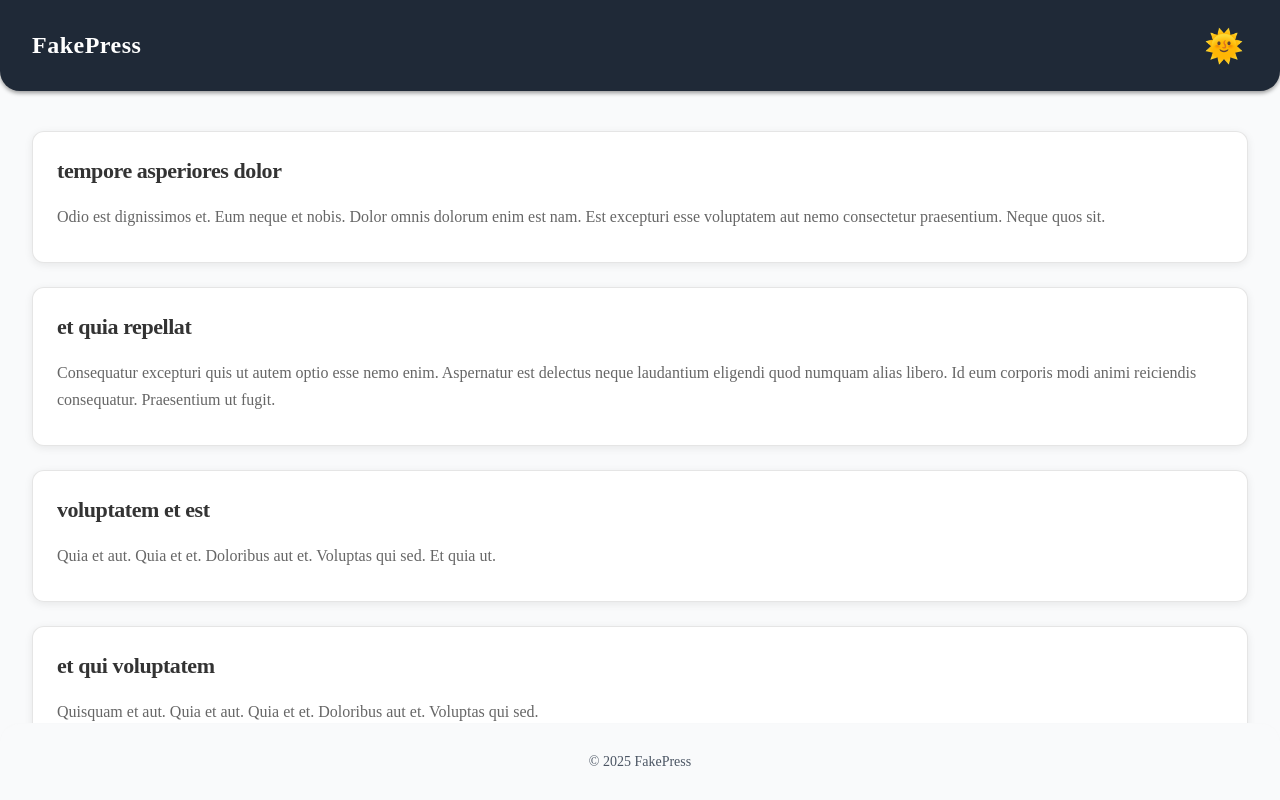
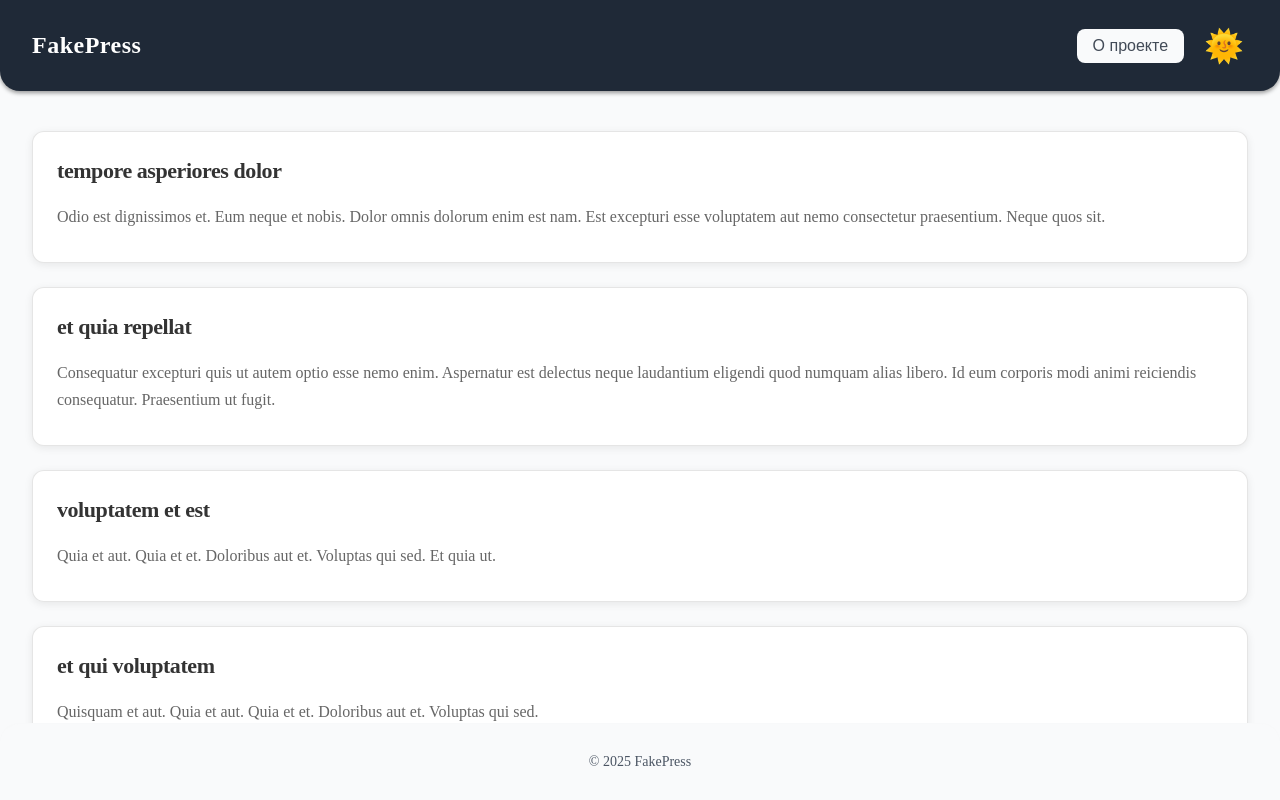
Before and after one commit to MrFa1n/fake-press, a React (Vite) app: page / in a window 1280 px wide. Built offline with nearby package versions, Linux system fonts and the light colour scheme.

Commit message:
feat: add Modal and Button components, enhance Header with project info button

```diff
--- a/src/index.css
+++ b/src/index.css
@@ -9,6 +9,7 @@ body,
 body[data-theme="light"] {
   --bg-color: #f9fafb;
   --text-color: #1f2937d6;
+  --overlay-border: rgba(0, 0, 0, 0.1);
 
   --card-bg: #fff;
   --card-border: rgba(0, 0, 0, 0.1);
@@ -32,6 +33,7 @@ body[data-theme="light"] {
 body[data-theme="dark"] {
   --bg-color: #1f2937d6;
   --text-color: #f9fafb;
+  --overlay-border: rgba(255, 255, 255, 0.1);
 
   --card-bg: #2c3e50;
   --card-border: rgba(255, 255, 255, 0.1);
--- /dev/null
+++ b/src/shared/ui/Button/Button.module.css
@@ -0,0 +1,13 @@
+.button {
+  color: var(--text-color);
+  background: var(--bg-color);
+  padding: 0.5rem 1rem;
+  border-radius: 8px;
+  border: none;
+  cursor: pointer;
+  font-size: 1rem;
+}
+
+.button:hover {
+  opacity: 0.9;
+}
--- /dev/null
+++ b/src/shared/ui/Button/Button.tsx
@@ -0,0 +1,13 @@
+import styles from "./Button.module.css";
+
+interface ButtonProps extends React.ButtonHTMLAttributes<HTMLButtonElement> {
+  children: React.ReactNode;
+}
+
+export const Button = ({ children, ...props }: ButtonProps) => {
+  return (
+    <button type="button" className={styles.button} {...props}>
+      {children}
+    </button>
+  );
+};
--- /dev/null
+++ b/src/shared/ui/Modal/Modal.module.css
@@ -0,0 +1,19 @@
+.overlay {
+  position: fixed;
+  inset: 0;
+  background-color: var(--overlay-bg, rgba(0, 0, 0, 0.7));
+  display: flex;
+  justify-content: center;
+  align-items: center;
+  z-index: 1000;
+}
+
+.content {
+  background: var(--bg-color);
+  color: var(--text-color);
+  padding: 2rem;
+  border-radius: 12px;
+  max-width: 400px;
+  width: 100%;
+  border: 1px solid var(--overlay-border, rgba(0, 0, 0, 0.1));
+}
--- /dev/null
+++ b/src/shared/ui/Modal/Modal.tsx
@@ -0,0 +1,35 @@
+import { useEffect, type ReactNode } from "react";
+import styles from "./Modal.module.css";
+import ReactDOM from "react-dom";
+
+interface ModalProps {
+  isOpen: boolean;
+  onClose: () => void;
+  children: ReactNode;
+}
+
+export const Modal = ({ isOpen, onClose, children }: ModalProps) => {
+  useEffect(() => {
+    const handleEscape = (event: KeyboardEvent) => {
+      if (event.key === "Escape") {
+        onClose();
+      }
+    };
+
+    document.addEventListener("keydown", handleEscape);
+    return () => {
+      document.removeEventListener("keydown", handleEscape);
+    };
+  }, [onClose]);
+
+  if (!isOpen) return null;
+
+  return ReactDOM.createPortal(
+    <div className={styles.overlay} onClick={onClose}>
+      <div className={styles.content} onClick={(e) => e.stopPropagation()}>
+        {children}
+      </div>
+    </div>,
+    document.body
+  );
+};
--- a/src/widgets/LayoutHeader/Header.module.css
+++ b/src/widgets/LayoutHeader/Header.module.css
@@ -16,3 +16,9 @@
   letter-spacing: 0.5px;
   color: var(--logo-color, inherit);
 }
+
+.navigation {
+  align-items: center;
+  display: flex;
+  gap: 1rem;
+}
--- a/src/widgets/LayoutHeader/Header.tsx
+++ b/src/widgets/LayoutHeader/Header.tsx
@@ -1,11 +1,40 @@
 import { ThemeSwitcher } from "@/features/ThemeSwitcher/ui/ThemeSwitcher";
 import styles from "./Header.module.css";
+import { useState } from "react";
+import { Modal } from "@/shared/ui/Modal/Modal";
+import { Button } from "@/shared/ui/Button/Button";
 
 export const Header = () => {
+  const [isOpen, setIsOpen] = useState(false);
+
   return (
     <header className={styles.header}>
       <h1 className={styles.logo}>FakePress</h1>
-      <ThemeSwitcher />
+      <div className={styles.navigation}>
+        <Button
+          onClick={() => {
+            setIsOpen(true);
+          }}
+        >
+          О проекте
+        </Button>
+        <ThemeSwitcher />
+      </div>
+      <Modal
+        isOpen={isOpen}
+        onClose={() => {
+          setIsOpen(false);
+        }}
+      >
+        <h2>О проекте</h2>
+        <p>
+          Voluptatem ipsum praesentium repellendus sed quia. Beatae nulla modi
+          ex reiciendis illo at. Commodi consequuntur dignissimos. In
+          exercitationem tempore modi consequuntur reiciendis. Iste occaecati
+          omnis temporibus cum dolorem nihil. Qui neque iure rem aut soluta
+          dolorum.
+        </p>
+      </Modal>
     </header>
   );
 };
```
